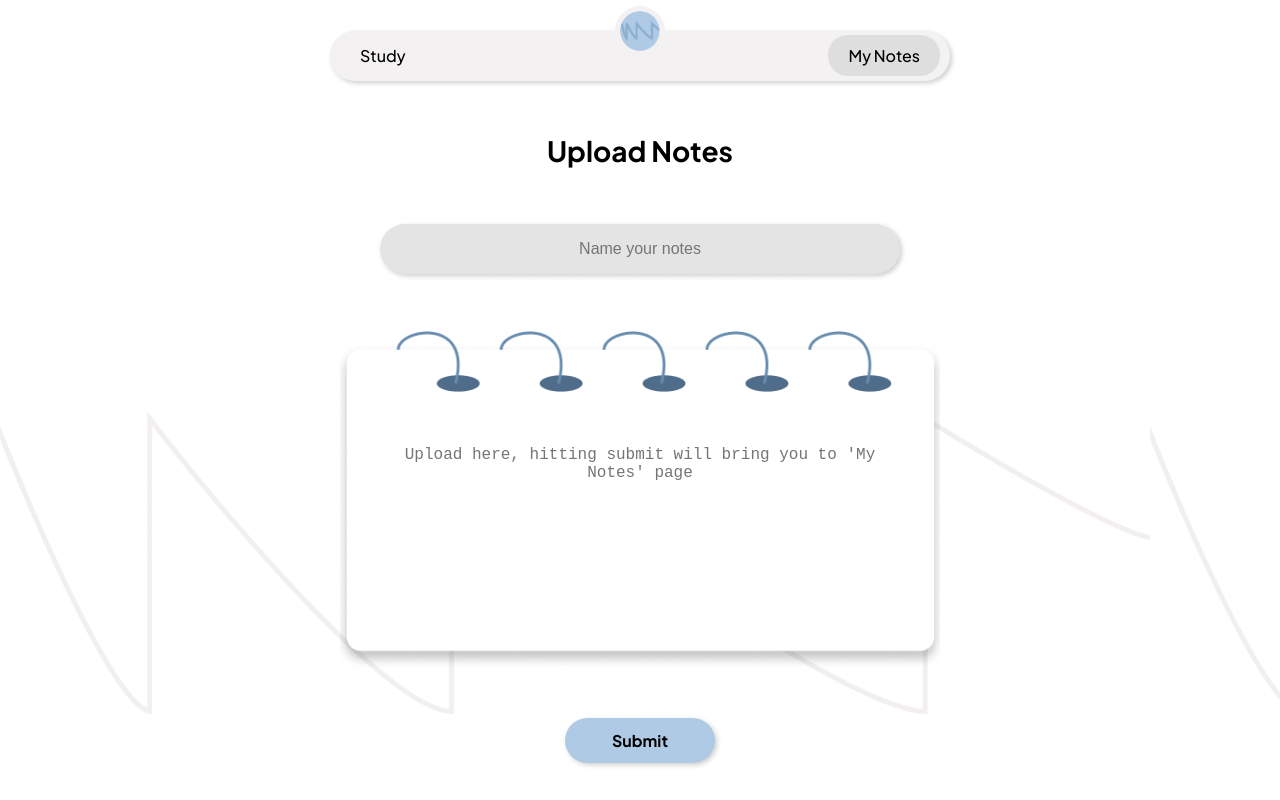
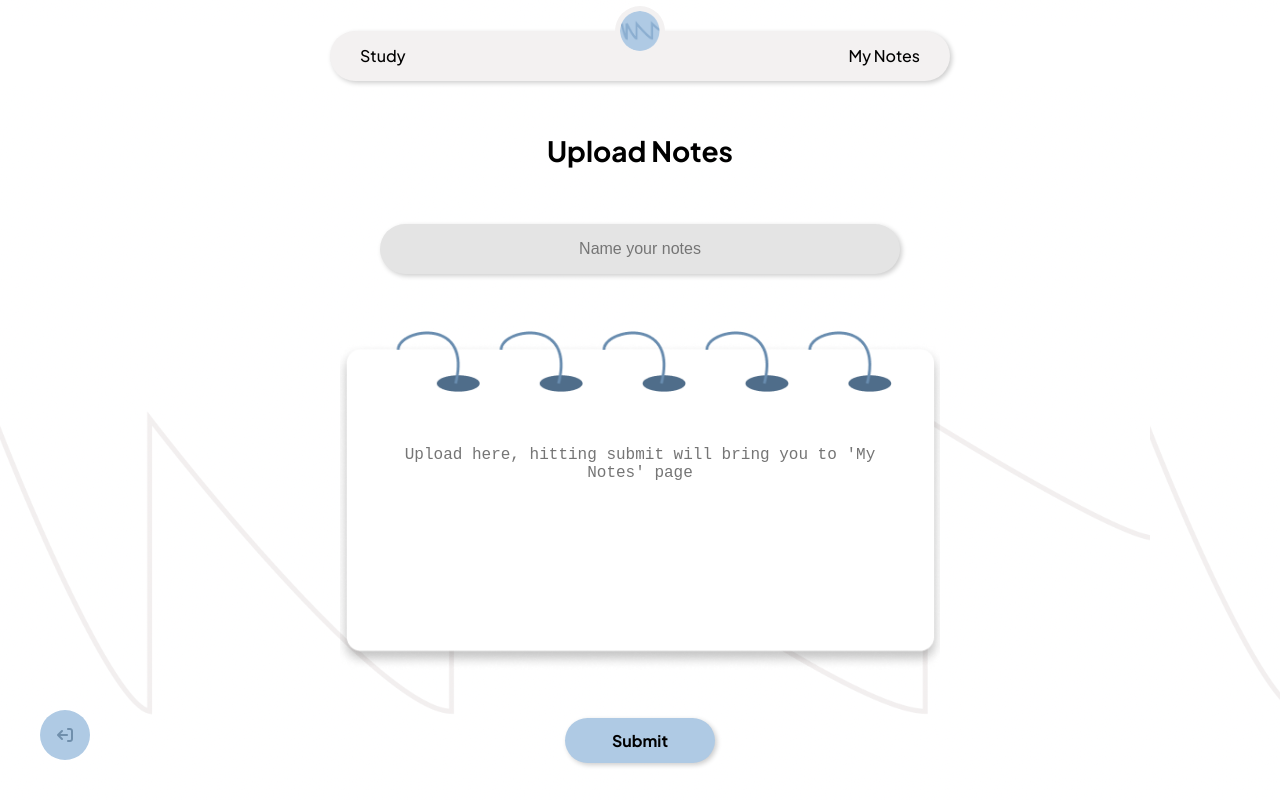
Before and after one commit to fionaleungg/EchoHaus, a React (Vite) app in the folder mern/client/: page /uploadnotes in a window 1280 px wide. Built offline with nearby package versions, Linux system fonts and the light colour scheme.

Commit message:
logout button

```diff
--- a/mern/client/src/Timer.jsx
+++ b/mern/client/src/Timer.jsx
@@ -1,5 +1,6 @@
 import React from 'react'
 import {CountdownCircleTimer} from 'react-countdown-circle-timer'
+import LogoutButton from './signup-login/LogoutButton';
 
 function Timer() {
   const [complete, setComplete] = React.useState(false);
@@ -50,6 +51,7 @@ function Timer() {
         finished!
         <button>go to recall</button>
       </div>}
+      <LogoutButton />
     </>
   )
 }
--- a/mern/client/src/notes/NoteList.jsx
+++ b/mern/client/src/notes/NoteList.jsx
@@ -2,6 +2,7 @@ import React from 'react'
 import styles from '../styles/NoteList.module.css'
 import {useNavigate} from 'react-router-dom';
 import NoteContext from './NoteContext';
+import LogoutButton from '../signup-login/LogoutButton';
 
 function NoteList() {
   const ntx = React.useContext(NoteContext);
@@ -49,8 +50,9 @@ function NoteList() {
           ))}
         </div>
       </div>
+      <LogoutButton />
       <button className = {styles.addButton} onClick={() => navigate("/uploadnotes")}>
-      <i class="fa-solid fa-plus"></i>
+      <i className="fa-solid fa-plus"></i>
       </button>
     </div>
   )
--- a/mern/client/src/notes/SingleNote.jsx
+++ b/mern/client/src/notes/SingleNote.jsx
@@ -2,6 +2,7 @@ import React from 'react'
 import styles from '../styles/SingleNote.module.css'
 import {useNavigate} from 'react-router-dom';
 import NoteContext from './NoteContext';
+import LogoutButton from '../signup-login/LogoutButton';
 
 function SingleNote() {
   const ntx = React.useContext(NoteContext);
@@ -49,6 +50,7 @@ function SingleNote() {
             <div>You don't have any notes</div>
           }
         </div>
+        <LogoutButton />
         <button className={styles.readyButton} onClick={() => navigate("/intermission")}>
           I'm Ready!
         </button>
--- a/mern/client/src/notes/UploadNotes.jsx
+++ b/mern/client/src/notes/UploadNotes.jsx
@@ -1,6 +1,6 @@
 import React from 'react'
 import styles from '../styles/UploadNotes.module.css'
-// import notebookText from '../assets/notebookText.png'
+import LogoutButton from '../signup-login/LogoutButton';
 
 function UploadNotes() {
   const [name, setName] = React.useState("");
@@ -52,7 +52,7 @@ function UploadNotes() {
           />
         </div>
 
-
+        <LogoutButton />
         <button onClick={uploadNotes} className={styles.submitButton}>
           Submit
         </button>
--- /dev/null
+++ b/mern/client/src/signup-login/LogoutButton.jsx
@@ -0,0 +1,17 @@
+import { useNavigate } from "react-router-dom";
+import styles from '../styles/LogoutButton.module.css';
+
+function LogoutButton() {
+  const navigate = useNavigate();
+  const logout = () => {
+    localStorage.removeItem('token');
+    navigate("/");
+  }
+  return (
+    <button className={styles.addButton} onClick={logout}>
+      <i className="fa-solid fa-arrow-right-from-bracket"></i>
+    </button>
+  )
+}
+
+export default LogoutButton;
--- /dev/null
+++ b/mern/client/src/styles/LogoutButton.module.css
@@ -0,0 +1,15 @@
+
+.addButton {
+  display: flex;
+  justify-content: center;
+  align-items: center;
+  background-color: #AFCAE4;
+  color: #708FAC;
+  border-radius: 100px;
+  width: 50px;
+  height: 50px;
+  position: fixed;
+  bottom: 40px;
+  left: 40px;
+  transform: scaleX(-1);
+}
--- a/mern/client/src/styles/NavBar.module.css
+++ b/mern/client/src/styles/NavBar.module.css
@@ -45,9 +45,10 @@
     border-radius: 20px;
     padding: 10px 20px;
     color: black;
+    transition: background 0.3s;
   }
 
-  .notesButton {
+  .notesButton:hover, .studyButton:hover {
     background-color: #dedede;
   }
 
--- a/mern/client/src/styles/NoteList.module.css
+++ b/mern/client/src/styles/NoteList.module.css
@@ -53,9 +53,11 @@
 
 .note {
     padding: 10px;
+    transition: background 0.3s;
+    border-radius: 999px;
+
 }
 .note:hover {
     background-color: #D0E3F5;
     cursor: pointer;
-    border-radius: 999px;
 }
--- a/mern/client/src/styles/SingleNote.module.css
+++ b/mern/client/src/styles/SingleNote.module.css
@@ -62,6 +62,10 @@
     box-shadow: 2px 2px 5px rgba(0,0,0,0.2);
 }
 
+.readyButton:hover {
+    background-color: #89bded;
+}
+
 .textcontainer {
     width: 95%;
     align-items: center;
```
